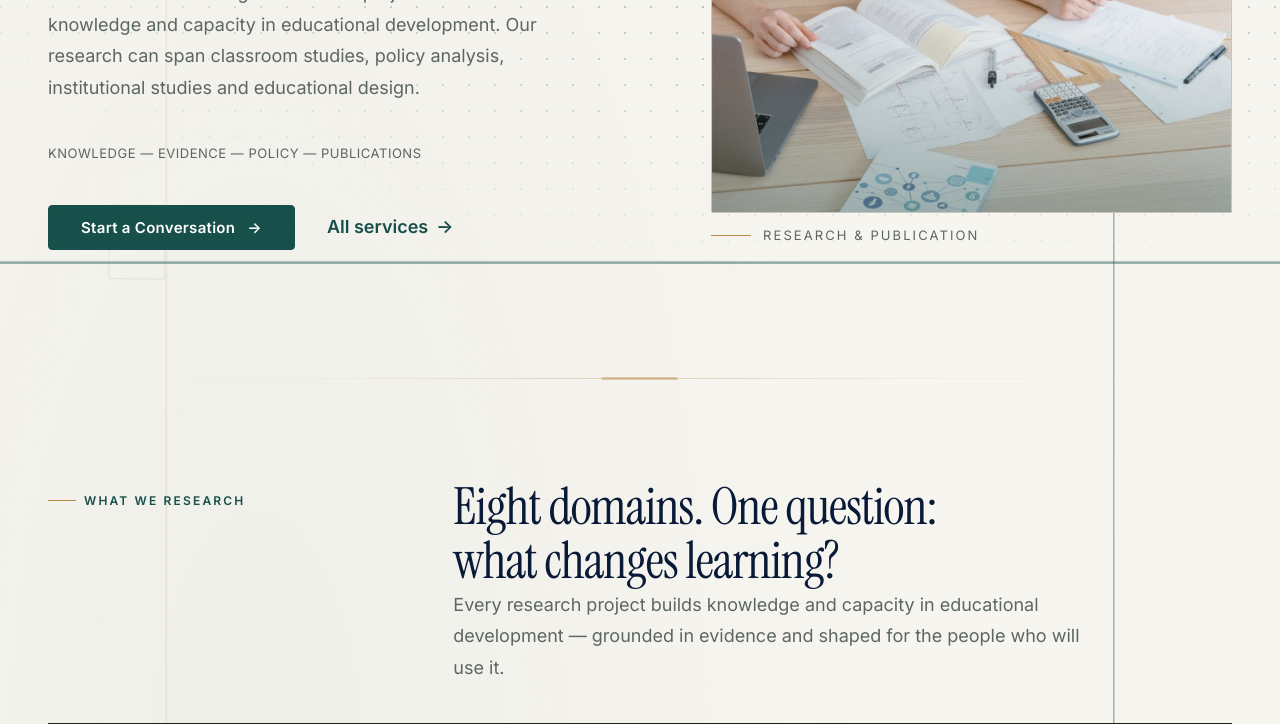
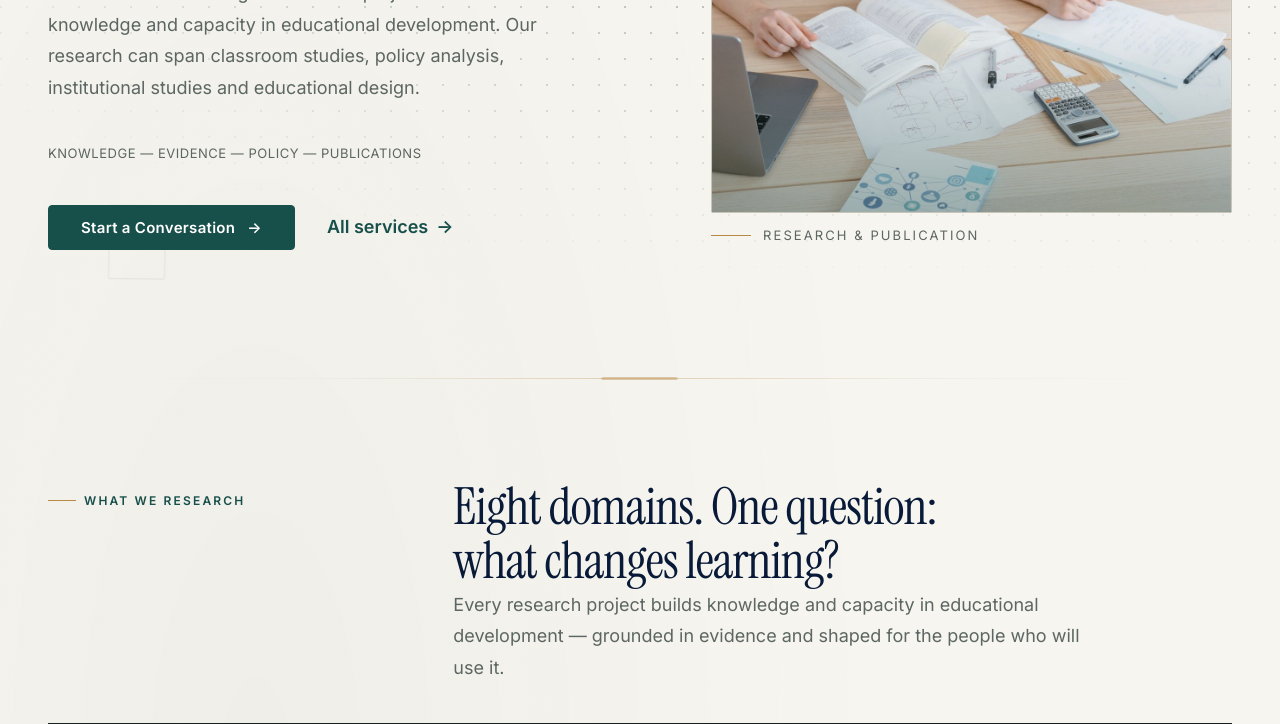
Before and after one commit to Sumit2200-droid/CLIxED, a website: page services/research-policy-communication.html in a window 1280 px wide. Shown: the part 391-1115 px from the top of the page. Drawn offline with Linux system fonts and the light colour scheme.

Commit message:
research-policy page animation

```diff
--- a/services/research-policy-communication.html
+++ b/services/research-policy-communication.html
@@ -53,47 +53,6 @@
 
     <!-- --- Background animation: Knowledge Flow --- -->
     <div class="clx-rpc-bg" aria-hidden="true">
-      <!-- Layer 1: Editorial grid — slow horizontal/vertical movement (background) -->
-      <div class="clx-rpc-layer clx-rpc-layer--grid">
-        <svg viewBox="0 0 1400 900" preserveAspectRatio="xMidYMid slice">
-          <!-- Horizontal editorial lines -->
-          <line class="clx-rpc-hline clx-rpc-hline--1" x1="0" y1="120" x2="1400" y2="120" stroke="#174F4A" stroke-width="0.5" opacity="0.12"/>
-          <line class="clx-rpc-hline clx-rpc-hline--2" x1="0" y1="240" x2="1400" y2="240" stroke="#B88A45" stroke-width="0.4" opacity="0.09"/>
-          <line class="clx-rpc-hline clx-rpc-hline--3" x1="0" y1="360" x2="1400" y2="360" stroke="#174F4A" stroke-width="0.4" opacity="0.07"/>
-          <line class="clx-rpc-hline clx-rpc-hline--4" x1="0" y1="480" x2="1400" y2="480" stroke="#71877E" stroke-width="0.3" opacity="0.06"/>
-          <line class="clx-rpc-hline clx-rpc-hline--5" x1="0" y1="600" x2="1400" y2="600" stroke="#174F4A" stroke-width="0.4" opacity="0.08"/>
-          <line class="clx-rpc-hline clx-rpc-hline--6" x1="0" y1="720" x2="1400" y2="720" stroke="#B88A45" stroke-width="0.3" opacity="0.06"/>
-          <!-- Vertical editorial lines -->
-          <line class="clx-rpc-vline clx-rpc-vline--1" x1="200" y1="0" x2="200" y2="900" stroke="#174F4A" stroke-width="0.3" opacity="0.06"/>
-          <line class="clx-rpc-vline clx-rpc-vline--2" x1="400" y1="0" x2="400" y2="900" stroke="#71877E" stroke-width="0.2" opacity="0.05"/>
-          <line class="clx-rpc-vline clx-rpc-vline--3" x1="600" y1="0" x2="600" y2="900" stroke="#B88A45" stroke-width="0.3" opacity="0.06"/>
-          <line class="clx-rpc-vline clx-rpc-vline--4" x1="800" y1="0" x2="800" y2="900" stroke="#174F4A" stroke-width="0.2" opacity="0.05"/>
-          <line class="clx-rpc-vline clx-rpc-vline--5" x1="1000" y1="0" x2="1000" y2="900" stroke="#71877E" stroke-width="0.3" opacity="0.06"/>
-          <line class="clx-rpc-vline clx-rpc-vline--6" x1="1200" y1="0" x2="1200" y2="900" stroke="#174F4A" stroke-width="0.2" opacity="0.04"/>
-        </svg>
-      </div>
-
-      <!-- Layer 2: Information paths — flowing editorial curves (midground) -->
-      <div class="clx-rpc-layer clx-rpc-layer--paths">
-        <svg viewBox="0 0 1400 900" preserveAspectRatio="xMidYMid slice">
-          <!-- Research ? Evidence path -->
-          <path class="clx-rpc-path clx-rpc-path--1" d="M80,150 C200,150 250,200 400,220 C550,240 600,280 750,300 C900,320 1000,350 1200,380" fill="none" stroke="#174F4A" stroke-width="1" stroke-linecap="round" stroke-dasharray="10 6"/>
-          <!-- Evidence ? Policy path -->
-          <path class="clx-rpc-path clx-rpc-path--2" d="M100,300 C220,310 300,350 450,380 C600,410 700,420 850,440 C1000,460 1100,480 1300,510" fill="none" stroke="#B88A45" stroke-width="0.8" stroke-linecap="round" stroke-dasharray="8 5"/>
-          <!-- Policy ? Communication path -->
-          <path class="clx-rpc-path clx-rpc-path--3" d="M120,480 C250,490 350,520 500,540 C650,560 750,570 900,590 C1050,610 1150,630 1350,660" fill="none" stroke="#71877E" stroke-width="0.7" stroke-linecap="round" stroke-dasharray="6 4"/>
-          <!-- Knowledge points along paths -->
-          <circle class="clx-rpc-node" cx="80" cy="150" r="5" fill="#174F4A" opacity="0.2"/>
-          <circle class="clx-rpc-node" cx="400" cy="220" r="6" fill="#174F4A" opacity="0.22"/>
-          <circle class="clx-rpc-node" cx="750" cy="300" r="5" fill="#B88A45" opacity="0.2"/>
-          <circle class="clx-rpc-node" cx="1200" cy="380" r="5" fill="#71877E" opacity="0.18"/>
-          <circle class="clx-rpc-node" cx="450" cy="380" r="5" fill="#B88A45" opacity="0.2"/>
-          <circle class="clx-rpc-node" cx="850" cy="440" r="6" fill="#174F4A" opacity="0.22"/>
-          <circle class="clx-rpc-node" cx="500" cy="540" r="4" fill="#71877E" opacity="0.18"/>
-          <circle class="clx-rpc-node" cx="900" cy="590" r="5" fill="#174F4A" opacity="0.2"/>
-        </svg>
-      </div>
-
       <!-- Layer 3: Knowledge rings — concentric evidence circles (foreground) -->
       <div class="clx-rpc-layer clx-rpc-layer--rings">
         <div class="clx-rpc-ring clx-rpc-ring--1">
```
